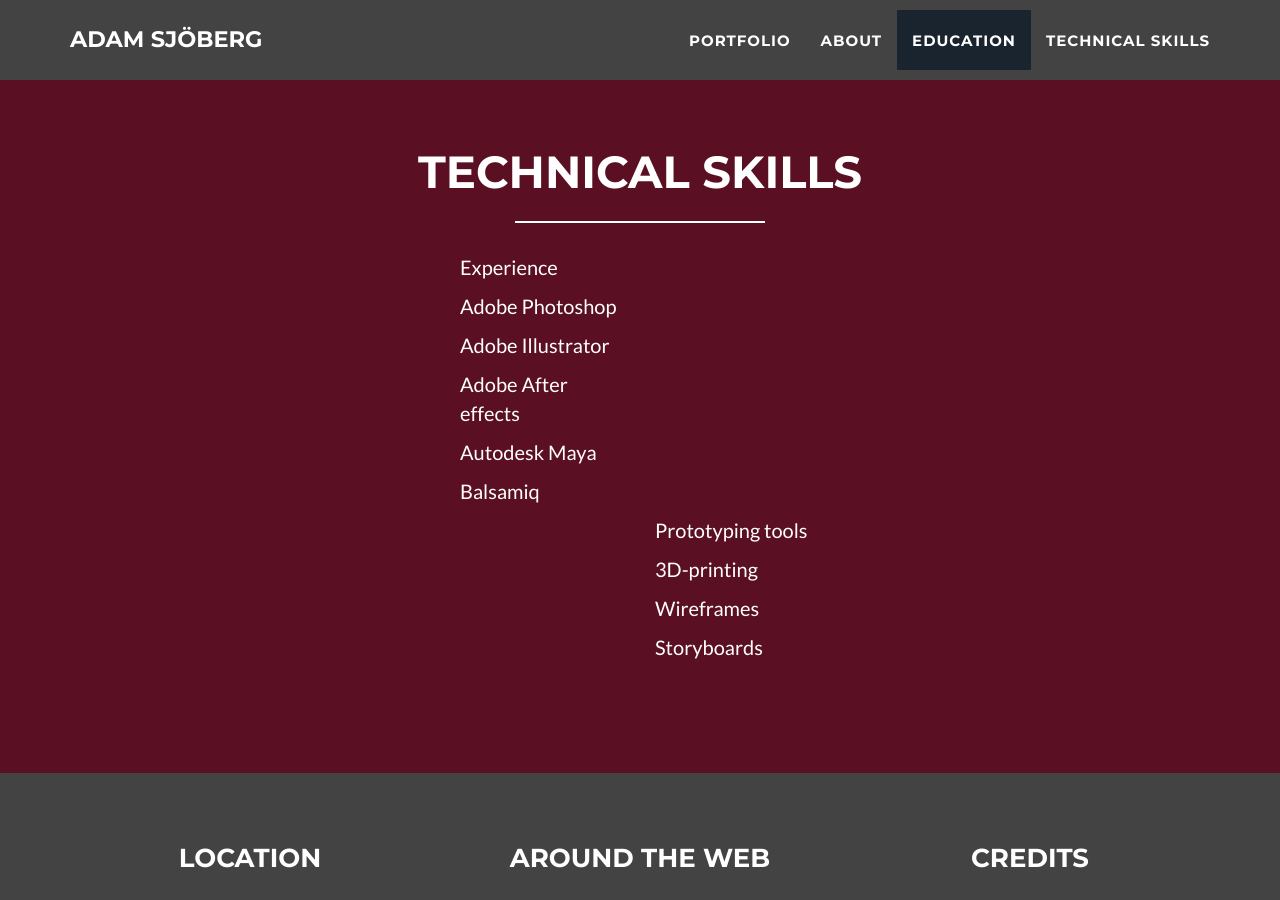
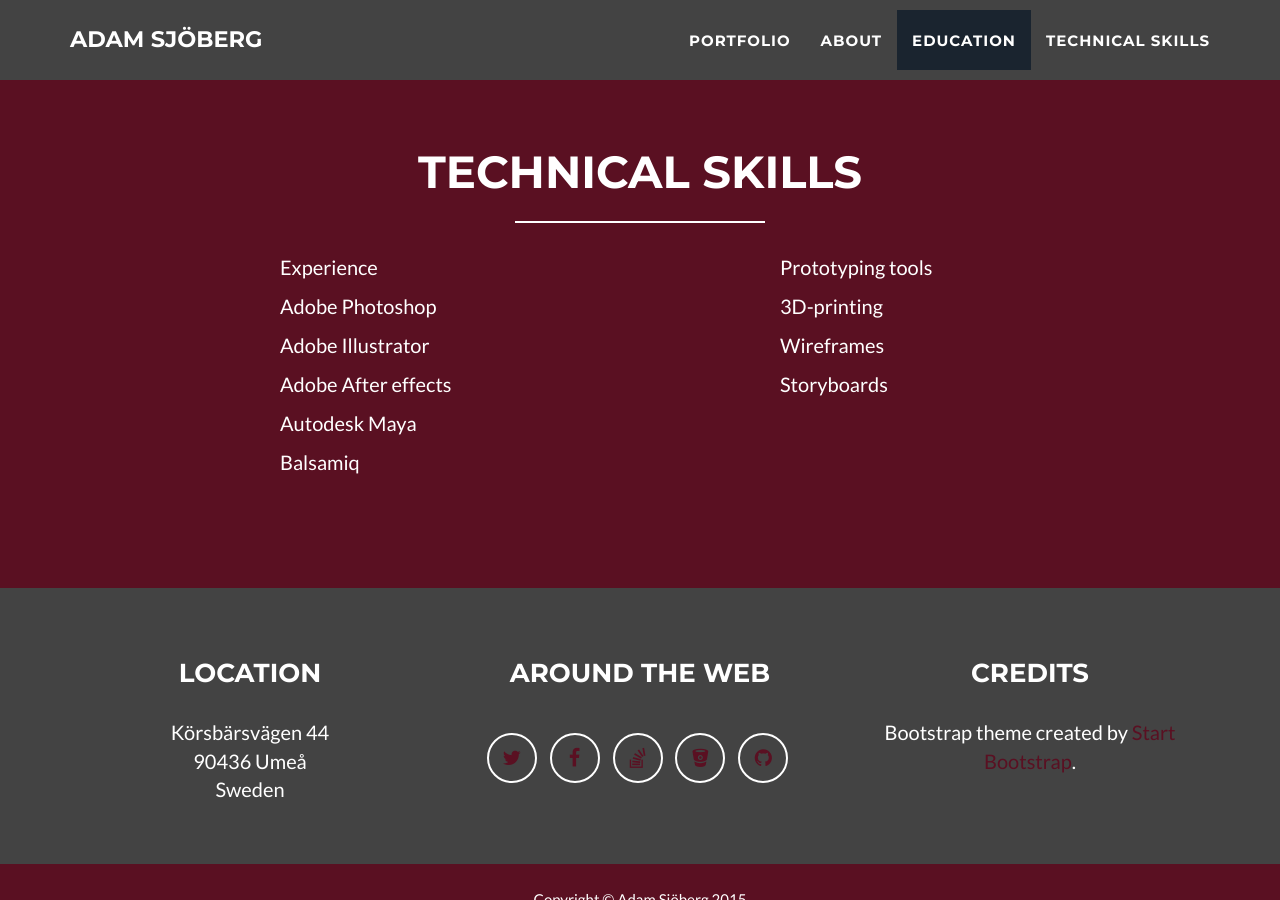
Before and after one commit to Adamsjoberg/Adamsjoberg.github.io, a Jekyll site: the page built from index.html, in a window 1280 px wide and 900 px high, scrolled down 2954 px. Built offline with Jekyll 4.4.1, drawn with Linux system fonts in a browser that asks for light colours.

Commit message:
adjusted layout

```diff
--- a/_includes/skills.html
+++ b/_includes/skills.html
@@ -8,21 +8,21 @@
                 </div>
             </div>
             <div class="row">
-                <div>
-                  <span class="col-lg-2 col-lg-offset-4">
+                  <div class="col-lg-8 col-lg-offset-2">
+                    <div class="col-lg-4">
                         <p>Experience</p>
                         <p>Adobe Photoshop</p>
                         <p>Adobe Illustrator</p>
                         <p>Adobe After effects</p>
                         <p>Autodesk Maya</p>
                         <p>Balsamiq</p>
-                  </span>
-                  <span class="col-lg-2 col-lg-offset-6">
+                    </div>
+                    <div class="col-lg-4 col-lg-offset-4">
                         <p>Prototyping tools</p>
                         <p>3D-printing</p>
                         <p>Wireframes</p>
                         <p>Storyboards</p>
-                  </span>
+                    </div>
                   </div>
                 <div class="col-lg-8 col-lg-offset-2 text-center">
                 </div>
```
Lines whose indentation alone changed are shown as unchanged.
